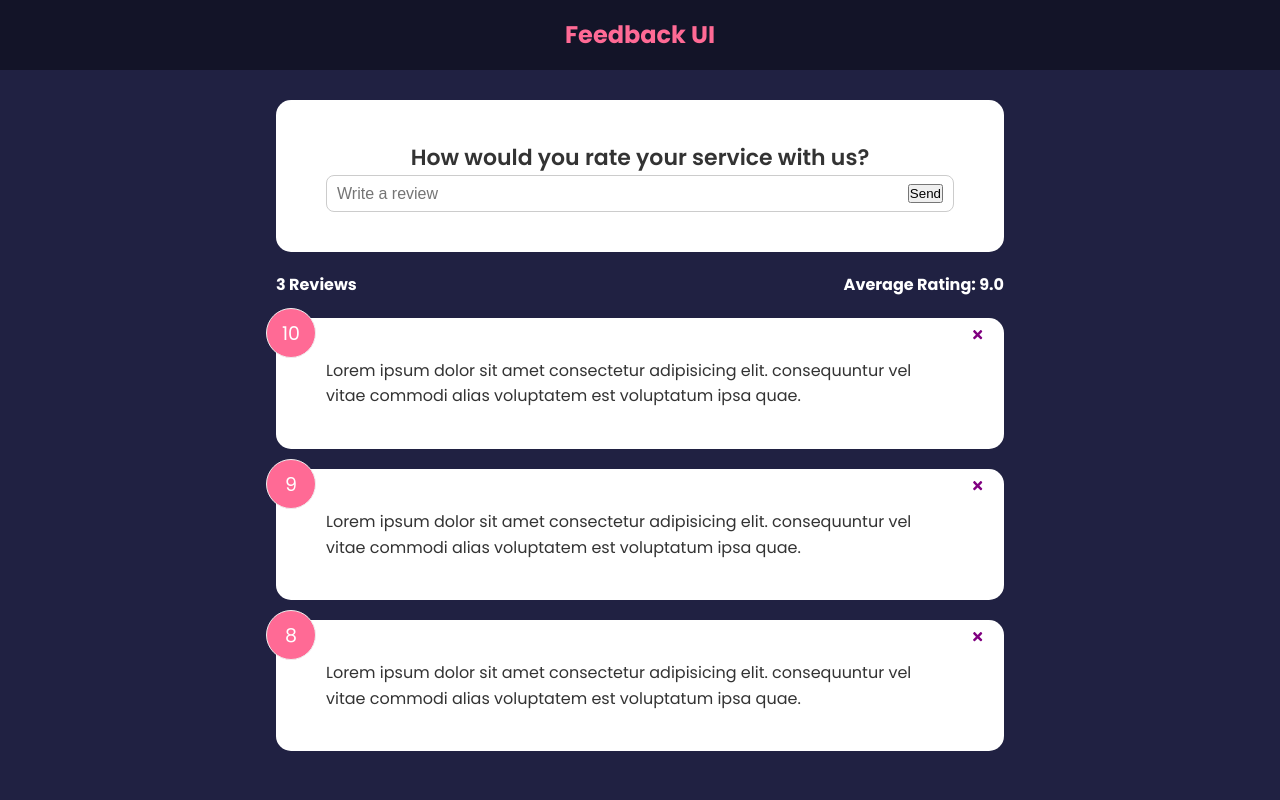
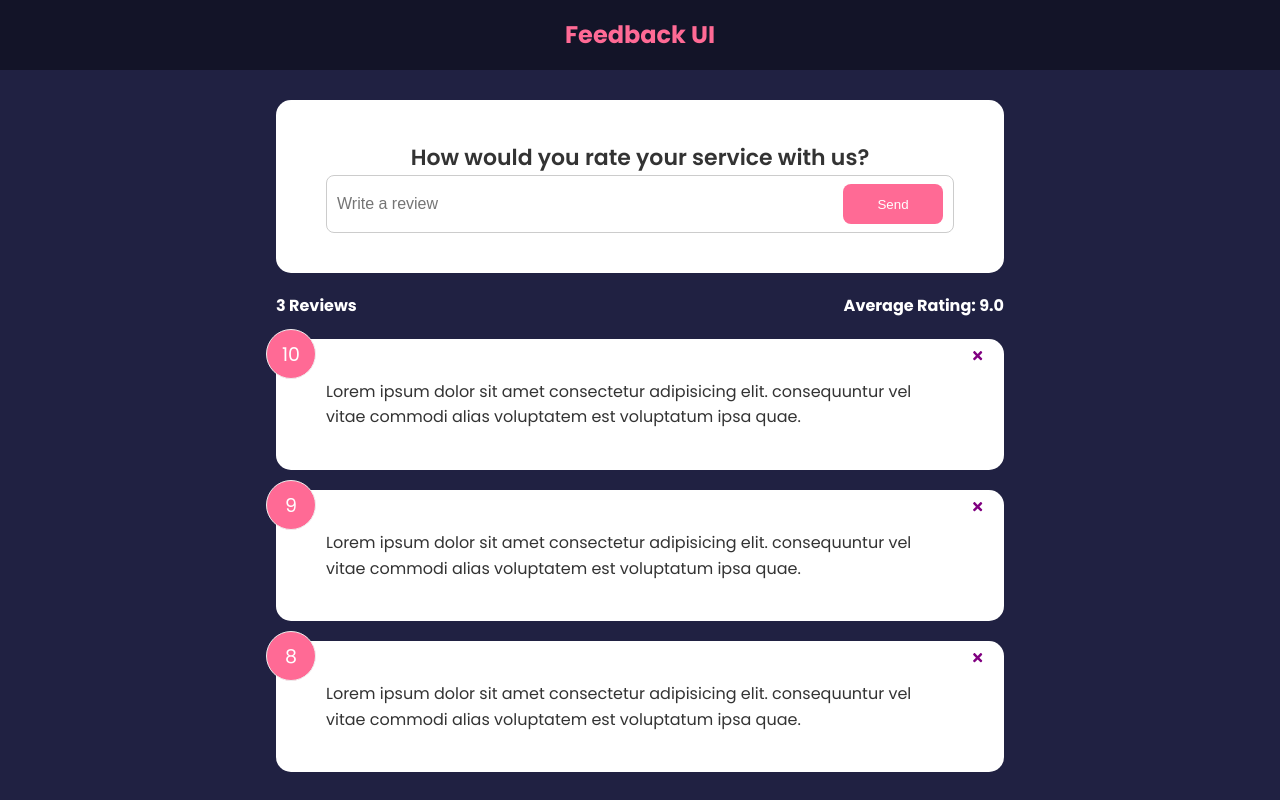
Before and after one commit to souravrane/Feedback-ui, a React (Create React App) app: page / in a window 1280 px wide. Built offline with nearby package versions, Linux system fonts and the light colour scheme.

Commit message:
shared button component

```diff
--- a/src/component/FeedbackForm.jsx
+++ b/src/component/FeedbackForm.jsx
@@ -1,5 +1,6 @@
 import React, { useState } from "react";
 import Card from "./shared/Card";
+import Button from "./shared/Button";
 
 function FeedbackForm() {
     const [text, setText] = useState("");
@@ -20,7 +21,9 @@
                         onChange={handleTextChange}
                         value={text}
                     />
-                    <button type="submit"> Send </button>
+                    <Button type="submit" version="secondary">
+                        Send
+                    </Button>
                 </div>
             </form>
         </Card>
--- /dev/null
+++ b/src/component/shared/Button.jsx
@@ -0,0 +1,29 @@
+import React from "react";
+import PropTypes from "prop-types";
+
+function Button({ children, version, type, isDisabled }) {
+    return (
+        <button
+            type={type}
+            disabled={isDisabled}
+            className={`btn btn-${version}`}
+        >
+            {children}
+        </button>
+    );
+}
+
+Button.defaultProps = {
+    version: "primary",
+    type: "button",
+    isDisabled: false,
+};
+
+Button.propTypes = {
+    children: PropTypes.node.isRequired,
+    version: PropTypes.string,
+    type: PropTypes.string,
+    isDisabled: PropTypes.bool,
+};
+
+export default Button;
```
